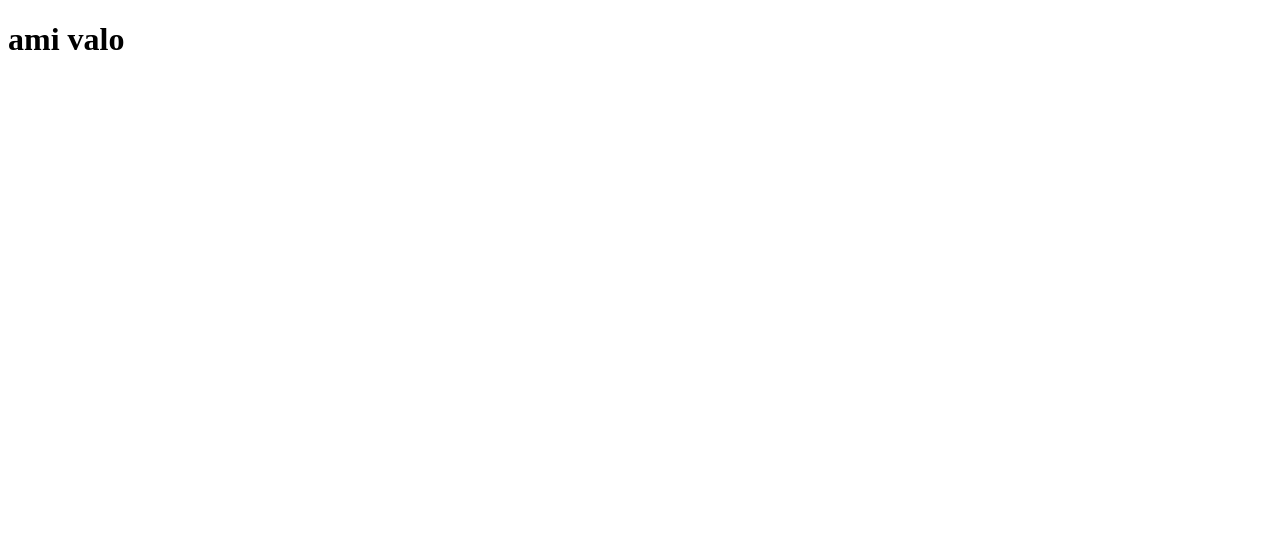
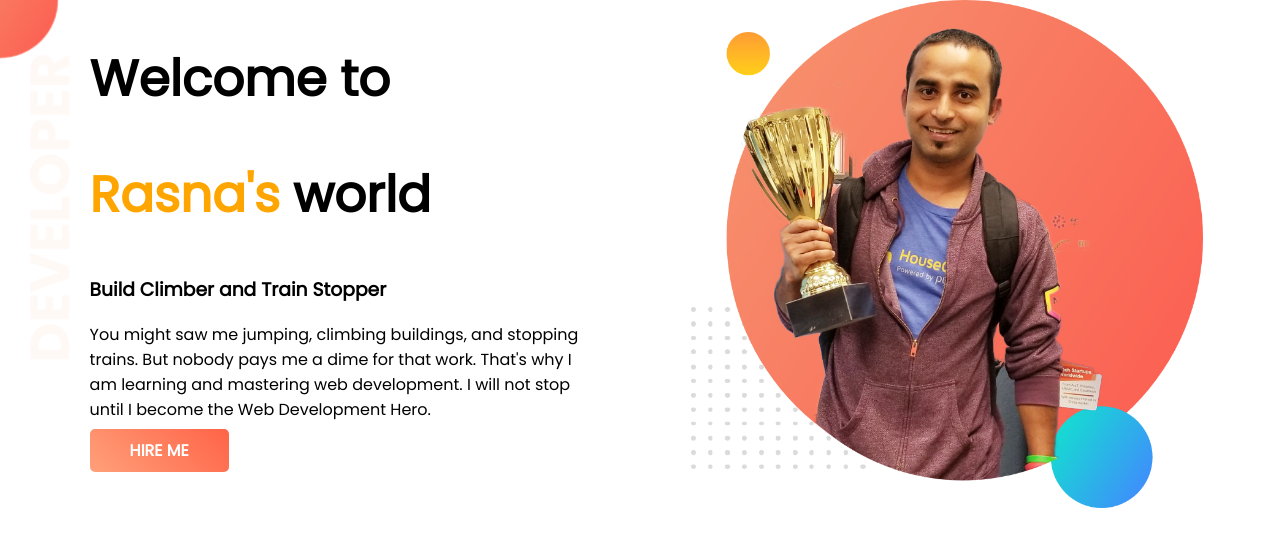
Before and after one commit to sharmin1988/developer-portfolio, a plain HTML site: page index.html in a window 1280 px wide. Drawn offline with Linux system fonts and the light colour scheme.

Commit message:
first section

```diff
--- a/index.html
+++ b/index.html
@@ -5,8 +5,25 @@
     <meta http-equiv="X-UA-Compatible" content="IE=edge">
     <meta name="viewport" content="width=device-width, initial-scale=1.0">
     <title>my first portfolio</title>
+    <link rel="preconnect" href="https://fonts.googleapis.com">
+    <link rel="preconnect" href="https://fonts.gstatic.com" crossorigin>
+    <link href="https://fonts.googleapis.com/css2?family=Poppins&display=swap" rel="stylesheet">
+    <link rel="stylesheet" href="style.css">
+
 </head>
-<body> <h1>ami valo</h1>
-
+<body>
+   <section class="top-sec">
+        <div class="half-width">
+            <h1>Welcome to</h1>
+            <h1><span class="orange-colour">Rasna's</span> world</h1>
+            <h3>Build Climber and Train Stopper</h3>
+            <p>You might saw me jumping, climbing buildings, and stopping trains. But nobody pays me a dime for that work. That's why I am learning and mastering web development. I will not stop until I become the Web Development Hero.
+            </p>
+            <a class="anchor-tab" target="_blank" href="https://www.linkedin.com/company/programminghero/">HIRE ME</a>
+        </div>
+        <div class="half-width">
+            <img src="images/jhankar.png" alt="jhankar">
+        </div>
+    </section>
 </body>
 </html>
--- a/style.css
+++ b/style.css
@@ -0,0 +1,31 @@
+body{
+    font-family: 'Poppins', sans-serif;
+    margin: 0;
+}
+h1{
+    font-size: 50px;
+}
+.orange-colour{
+    color: orange;
+}
+.top-sec{
+    display: flex;
+    background-image: url(images/top-banner.png);
+    background-repeat: no-repeat;
+}
+.half-width{
+    width: 40%;
+    margin-left: 5%;
+    padding-left: 2%;
+}
+.half-width img{
+    width: 100%;
+}
+.anchor-tab{
+    text-decoration: none;
+    background: linear-gradient(45deg, lightsalmon, tomato);
+    padding: 10px 40px;
+    border-radius: 5px;
+    color: white;
+    font-weight: 700;
+}
```
